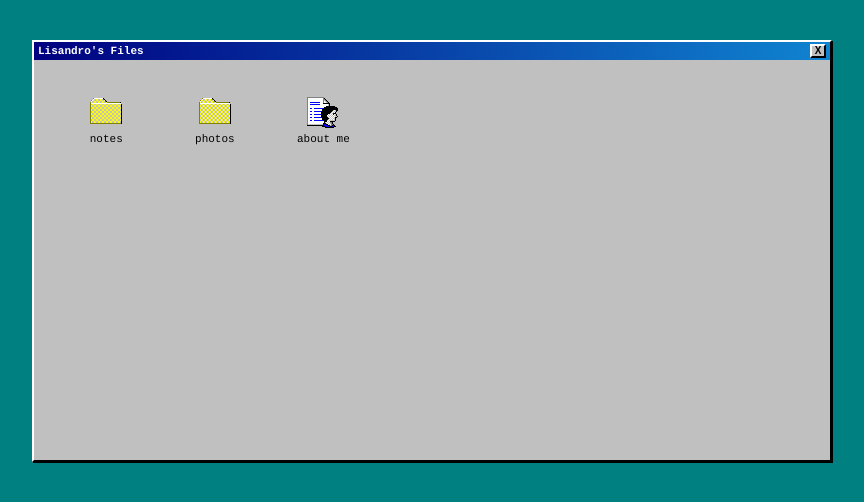
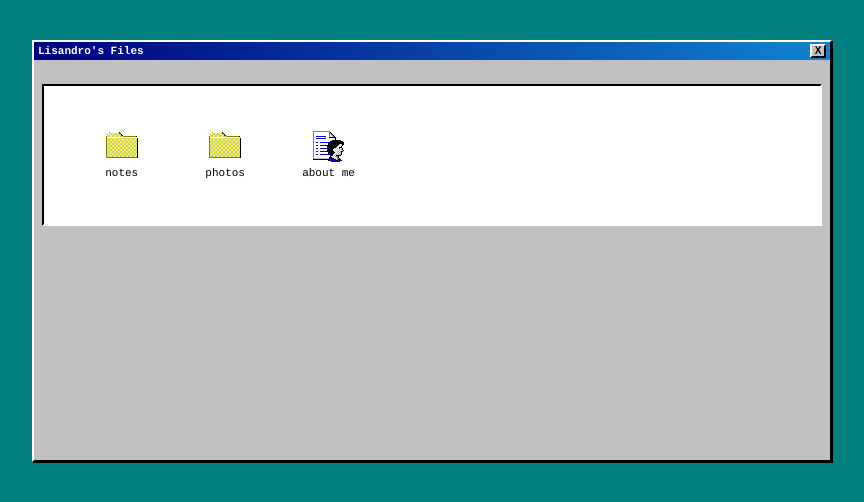
Before and after one commit to LisandroDiMeo/site, a Vue app: page / in a window 1280 px wide. Shown: the top 502 px of the page, without its empty margins (208-1072 px from the left). Built offline with nearby package versions, Linux system fonts and the light colour scheme.

Commit message:
Fixed routing at photos.

```diff
--- a/src/components/icons/IconItem.vue
+++ b/src/components/icons/IconItem.vue
@@ -1,7 +1,7 @@
 <template>
-  <div class="icon-item" @click="handleClick" @dblclick="handleDoubleClick" @mouseover="isHovered = true" @mouseleave="isHovered = false">
+  <div class="icon-item" @mouseover="isHovered = true" @mouseleave="isHovered = false">
     <img
-      :src="isHovered && hoverIcon != '' ? hoverIcon : icon"
+      :src="isHovered && hoverIcon !== '' ? hoverIcon : icon"
       :alt="label"
       class="icon-image">
     <span class="icon-label">{{ label }}</span>
@@ -20,10 +20,6 @@ export default {
       type: String,
       required: true
     },
-    doubleClick: {
-      type: Boolean,
-      default: false
-    },
     hoverIcon: {
       type: String,
       default: ''
@@ -34,18 +30,6 @@ export default {
       isHovered: false
     }
   },
-  methods: {
-    handleClick() {
-      if (!this.doubleClick) {
-        this.$emit('click')
-      }
-    },
-    handleDoubleClick() {
-      if (this.doubleClick) {
-        this.$emit('click')
-      }
-    }
-  }
 }
 </script>
 
--- a/src/components/photos/PhotoModal.vue
+++ b/src/components/photos/PhotoModal.vue
@@ -7,23 +7,21 @@
       </div>
 
       <div class="modal-body">
-        <button
-          class="nav-button prev"
-          @click="navigatePhotos(-1)"
-          :disabled="currentIndex === 0"
-        >←</button>
-
         <img :src="photoPath" :alt="currentPhoto.name" class="modal-image">
-
-        <button
-          class="nav-button next"
-          @click="navigatePhotos(1)"
-          :disabled="currentIndex === photos.length - 1"
-        >→</button>
       </div>
 
       <div class="modal-footer">
+        <button
+            class="nav-button prev"
+            @click="navigatePhotos(-1)"
+            :disabled="currentIndex === 0"
+        >←</button>
         <span>{{ currentIndex + 1 }} of {{ photos.length }}</span>
+        <button
+            class="nav-button next"
+            @click="navigatePhotos(1)"
+            :disabled="currentIndex === photos.length - 1"
+        >→</button>
       </div>
     </div>
   </div>
@@ -88,7 +86,7 @@ export default {
 
 .modal-content {
   background-color: var(--color-bg-primary);
-  border: var(--border-primary);
+  border: var(--border-raised);
   border-width: 2px;
   max-width: 90vw;
   max-height: 90vh;
@@ -97,7 +95,7 @@ export default {
 }
 
 .modal-header {
-  background-color: var(--color-bg-header);
+  background-color: var(--color-bg-tertiary);
   padding: var(--space-2) var(--space-4);
   display: flex;
   justify-content: space-between;
@@ -133,7 +131,7 @@ export default {
 
 .nav-button {
   background-color: var(--color-bg-primary);
-  border: var(--border-primary);
+  border: var(--border-inset);
   padding: var(--space-2) var(--space-4);
   cursor: pointer;
   font-size: var(--font-size-lg);
@@ -145,8 +143,12 @@ export default {
 }
 
 .modal-footer {
-  padding: var(--space-2) var(--space-4);
+  padding: var(--space-4);
   text-align: center;
-  border-top: var(--border-primary);
+  border-top: var(--border-inset);
+  display: flex;
+  align-items: center;
+  justify-content: center;
+  gap: var(--space-4);
 }
 </style>
--- a/src/components/photos/PhotoThumbnail.vue
+++ b/src/components/photos/PhotoThumbnail.vue
@@ -51,8 +51,6 @@ export default {
       }
       basePath += `/${this.photo.name}`
 
-      console.log('Loading image from:', basePath) // Debug log
-
       return basePath
     }
   },
@@ -101,9 +99,7 @@ export default {
 .thumbnail-container {
   width: 100px;
   height: 100px;
-  border: var(--border-primary);
   padding: var(--space-2);
-  background-color: var(--color-bg-primary);
   display: flex;
   align-items: center;
   justify-content: center;
@@ -138,8 +134,6 @@ export default {
   max-height: 90px;
   object-fit: contain;
   image-rendering: pixelated;
-  /* Optimize image rendering */
-  image-rendering: -webkit-optimize-contrast;
   backface-visibility: hidden;
   transform: translateZ(0);
 }
@@ -155,7 +149,8 @@ export default {
 }
 
 .photo-thumbnail:hover .thumbnail-container:not(.is-loading) {
-  border-color: var(--color-border-hover);
-  background-color: var(--color-bg-hover);
+  background-color: var(--color-primary);
+  color: var(--color-text-inverse);
+  border: var(--border-width-thin) dotted var(--color-text-inverse);
 }
 </style>
--- a/src/views/HomeView.vue
+++ b/src/views/HomeView.vue
@@ -1,5 +1,6 @@
 <template>
   <WindowFrame title="Lisandro's Files">
+    <div class="blank-content">
     <div class="icon-grid">
       <IconItem
         icon="/assets/closedfolder.png"
@@ -18,6 +19,7 @@
         label="about me"
         @click="navigateTo('about')"
       />
+    </div>
     </div>
   </WindowFrame>
 </template>
@@ -54,4 +56,15 @@ export default {
   gap: var(--grid-gap);
   padding: var(--container-padding);
 }
+
+.blank-content {
+  padding: var(--space-5);
+  background-color: var(--color-bg-secondary);
+  border: var(--border-inset);
+  border-top-color: var(--border-inset-top);
+  border-left-color: var(--border-inset-left);
+  border-right-color: var(--border-inset-right);
+  border-bottom-color: var(--border-inset-bottom);
+  margin-top: var(--space-5);
+}
 </style>
--- a/src/views/NotesView.vue
+++ b/src/views/NotesView.vue
@@ -1,7 +1,7 @@
 <template>
   <WindowFrame title="notes">
     <NavigationBar @back="goBack" />
-
+    <div class="blank-content">
       <div class="icon-grid">
         <IconItem
             icon="/assets/writenote.png"
@@ -20,6 +20,8 @@
             @click="navigateTo('notes-by-group')"
         />
       </div>
+    </div>
+
   </WindowFrame>
 </template>
 
@@ -56,6 +58,18 @@ export default {
 </script>
 
 <style scoped>
+
+.blank-content {
+  padding: var(--space-5);
+  background-color: var(--color-bg-secondary);
+  border: var(--border-inset);
+  border-top-color: var(--border-inset-top);
+  border-left-color: var(--border-inset-left);
+  border-right-color: var(--border-inset-right);
+  border-bottom-color: var(--border-inset-bottom);
+  margin-top: var(--space-5);
+}
+
 .icon-grid {
   display: grid;
   grid-template-columns: repeat(auto-fill, minmax(80px, 1fr));
--- a/src/views/PhotosView.vue
+++ b/src/views/PhotosView.vue
@@ -89,7 +89,7 @@ export default {
     const currentPath = ref('')
     const showModal = ref(false)
     const selectedPhoto = ref(null)
-    const batchSize = 20 // Increased batch size for better performance
+    const batchSize = 10
     const currentBatch = ref(1)
     const loadMoreTrigger = ref(null)
     const photosGrid = ref(null)
@@ -130,6 +130,7 @@ export default {
 
     const allPhotos = computed(() => {
       const node = getCurrentNode()
+      console.log(node)
       return node ? (node.file_details || []) : []
     })
 
@@ -173,12 +174,12 @@ export default {
 
     const navigateToDirectory = (directory) => {
       // Reset states
-      const newPath = currentPath.value ? `/${directory}` : directory
+      const newPath = currentPath.value ? `${currentPath.value}/${directory}` : directory
       currentPath.value = newPath
       currentBatch.value = 1
       loadedImagesCount.value = 0
 
-      console.log('Navigating to directory:', newPath) // Debug log
+      console.log('Navigating to directory:', newPath)
 
       // Clean up observer
       if (observer) {
@@ -330,7 +331,7 @@ export default {
 .path-navigation {
   background-color: var(--color-bg-primary);
   padding: var(--space-2) var(--space-4);
-  border: var(--border-primary);
+  border: var(--border-raised);
   margin-bottom: var(--space-4);
 }
 
@@ -340,7 +341,7 @@ export default {
 
 .path-link {
   cursor: pointer;
-  color: var(--color-text-link);
+  color: var(--color-info);
 }
 
 .path-link:hover {
```
Lines whose indentation alone changed are shown as unchanged.
